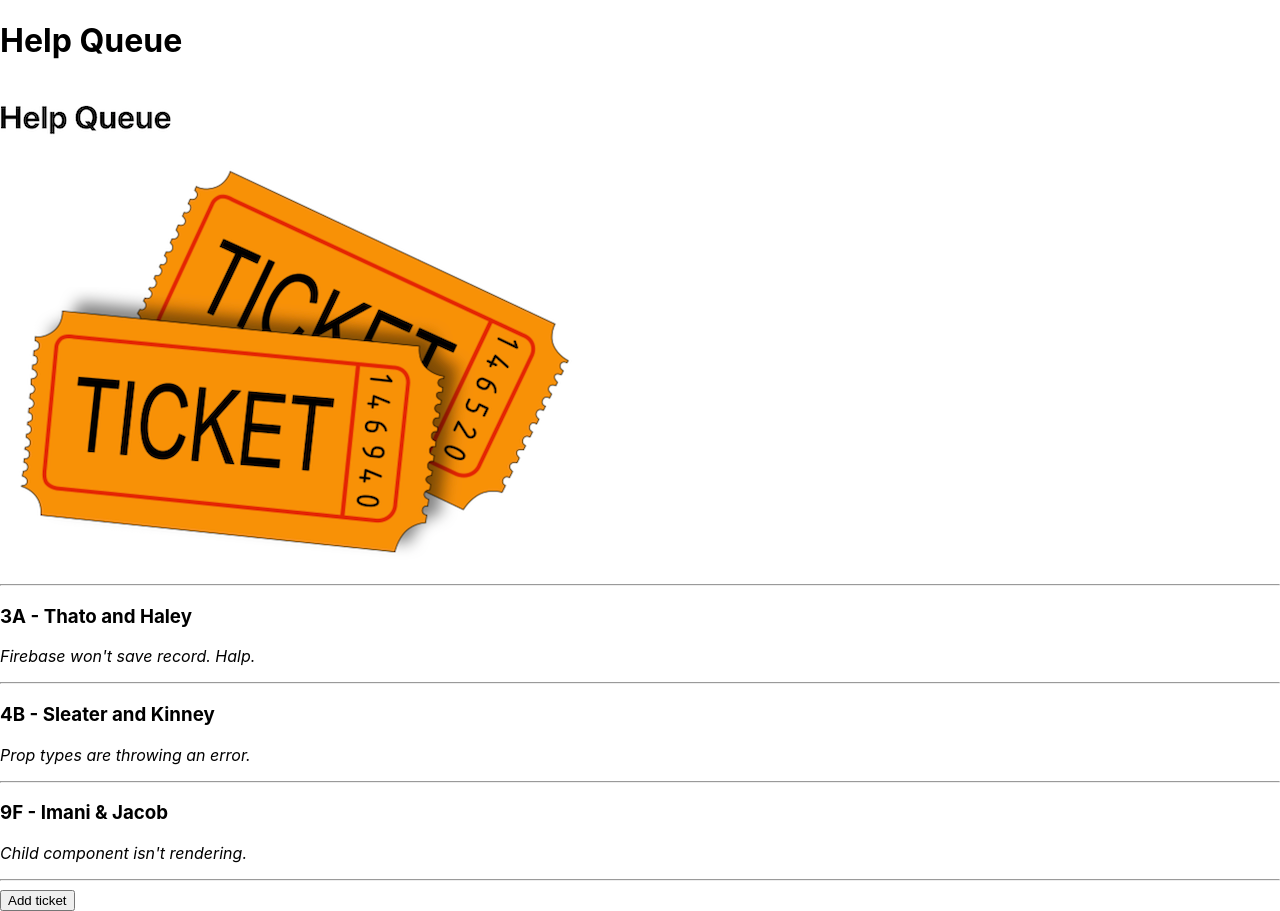
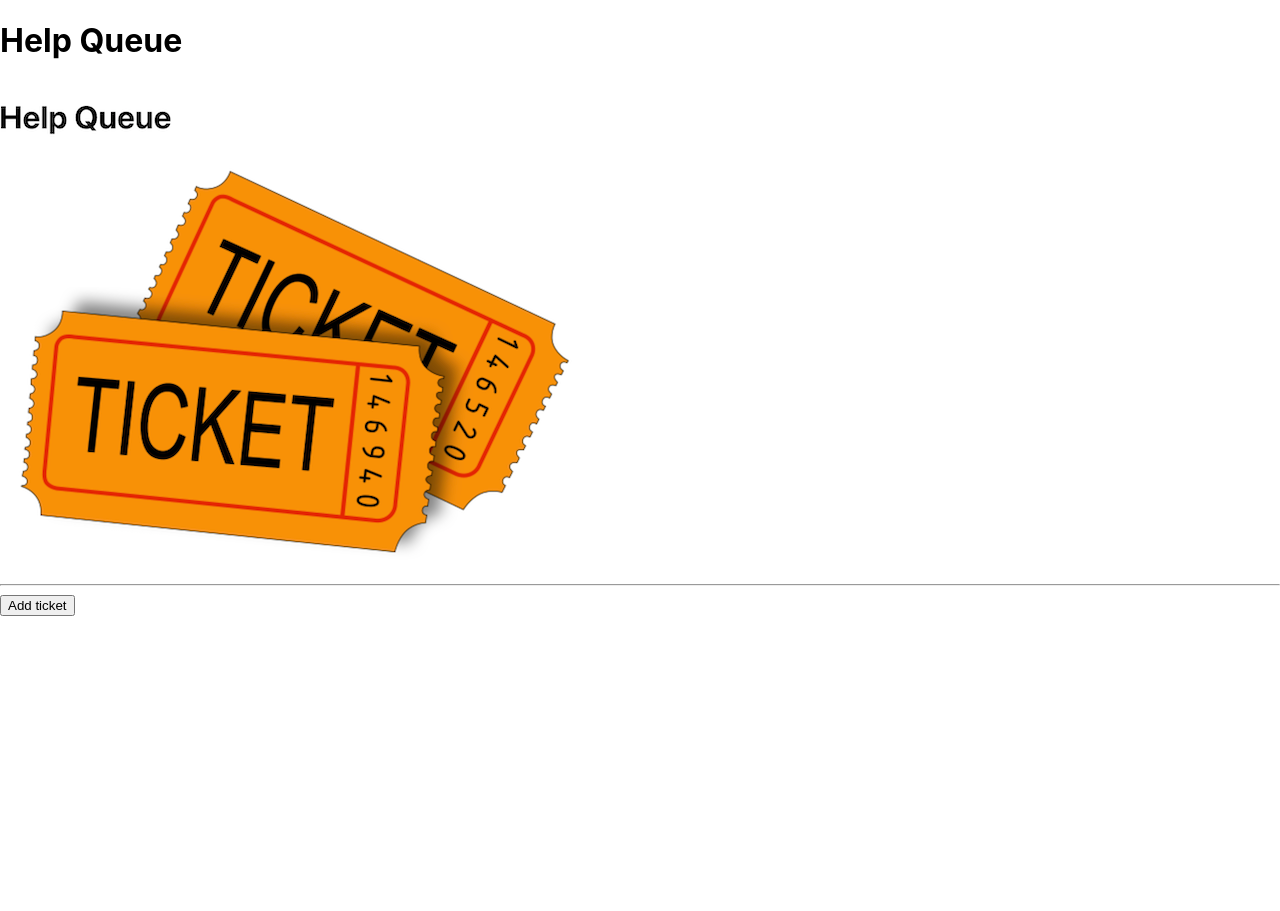
Before and after one commit to dani-t-codes/help-queue, a React (Create React App) app: page / in a window 1280 px wide. After the commit the page ends 800 px from the top, so only its background shows below. Built offline with nearby package versions, Linux system fonts and the light colour scheme.

Commit message:
Remove brute-force list and add id & PropTypes

```diff
--- a/src/components/TicketList.js
+++ b/src/components/TicketList.js
@@ -1,36 +1,27 @@
 import React from "react";
 import Ticket from "./Ticket";
+import PropTypes from "prop-types";
 
-const masterTicketList = [
-  {
-    names: 'Thato and Haley',
-    location: '3A',
-    issue: 'Firebase won\'t save record. Halp.'
-  },
-  {
-    names: 'Sleater and Kinney',
-    location: '4B',
-    issue: 'Prop types are throwing an error.'
-  },
-  {
-    names: 'Imani & Jacob',
-    location: '9F',
-    issue: 'Child component isn\'t rendering.'
-  }
-];
-
-function TicketList(){
+function TicketList(props){
   return(
     <React.Fragment>
       <hr/>
-      {masterTicketList.map((ticket, index) =>
-        <Ticket names={ticket.names}
+      {props.ticketList.map((ticket) =>
+        <Ticket
+          whenTicketClicked = { props.onTicketSelection }
+          names={ticket.names}
           location={ticket.location}
           issue={ticket.issue}
-          key={index}/>
+          id={ticket.id}
+          key={ticket.id}/>
           )}
       </React.Fragment>
   );
 }
 
+TicketList.propTypes = {
+  ticketList: PropTypes.array,
+  onTicketSelection: PropTypes.func
+};
+
 export default TicketList;
```
